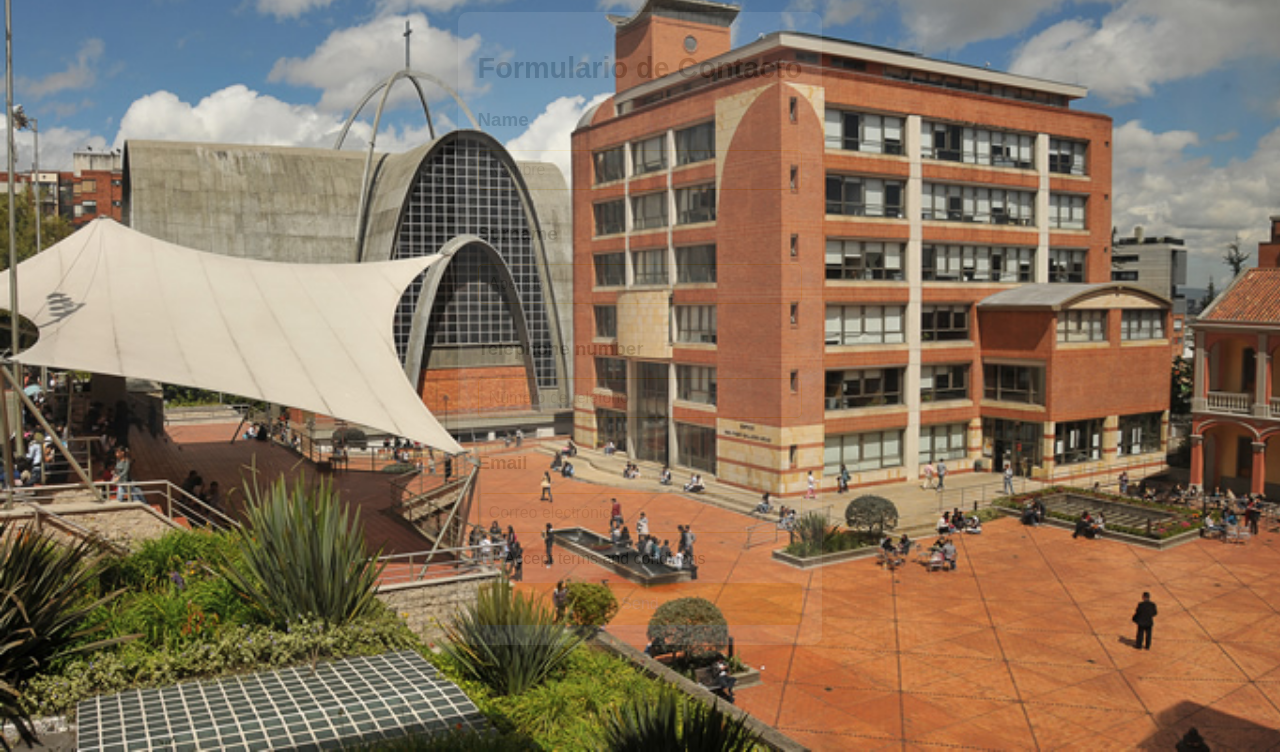
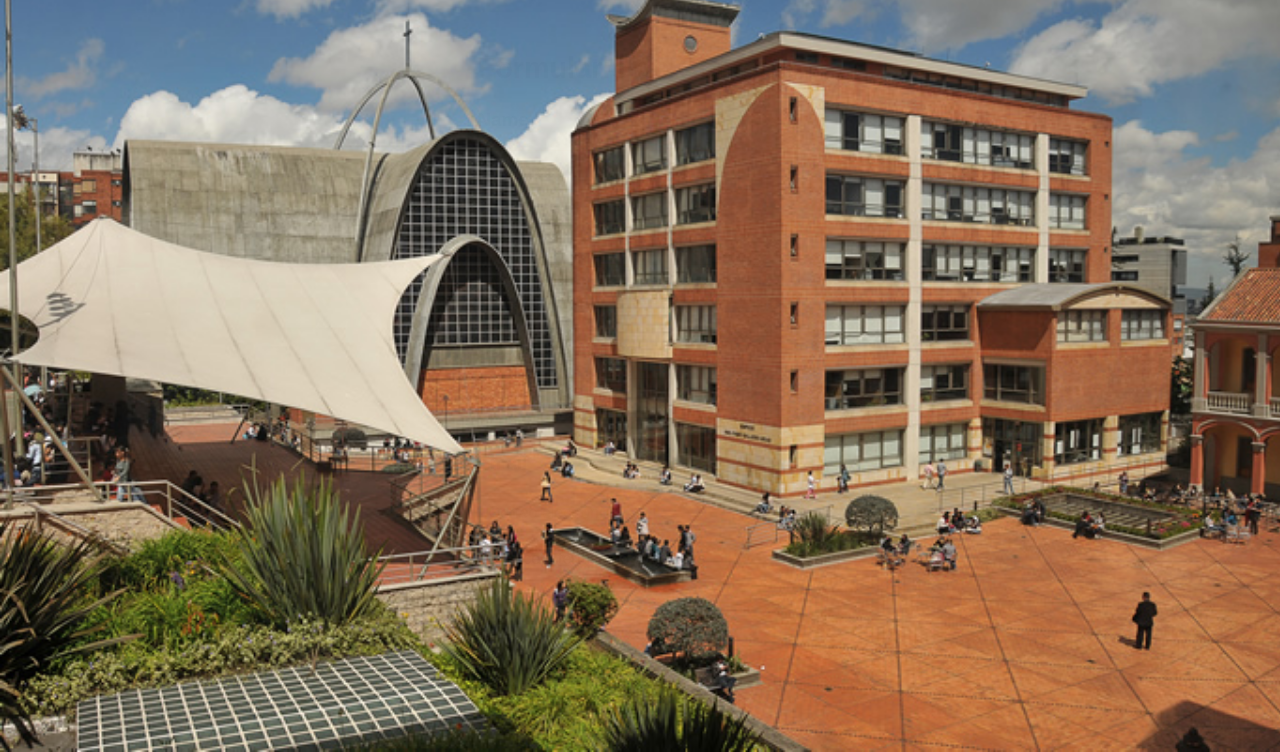
Before and after one commit to KeviinMoralees/proyecto-php, a PHP site: page /contact.php in a window 1280 px wide. Shown: the part 48-800 px from the top of the page. Run offline with PHP 8.4, Linux system fonts and the light colour scheme.

Commit message:
se le pone opacidad al formulario

```diff
--- a/style.css
+++ b/style.css
@@ -67,6 +67,7 @@ form {
     border-radius: 10px;
     box-shadow: 0 2px 10px rgba(0, 0, 0, 0.1);
     box-sizing: border-box;
+    opacity: 0.1;
 }
 
 /* Estilos para los campos de entrada */
```
